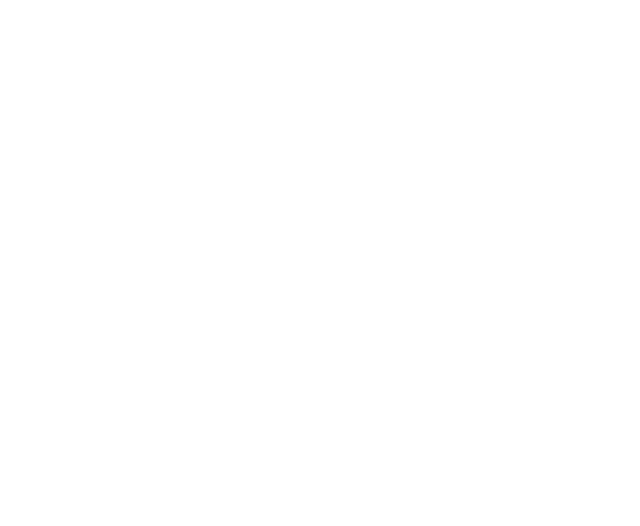
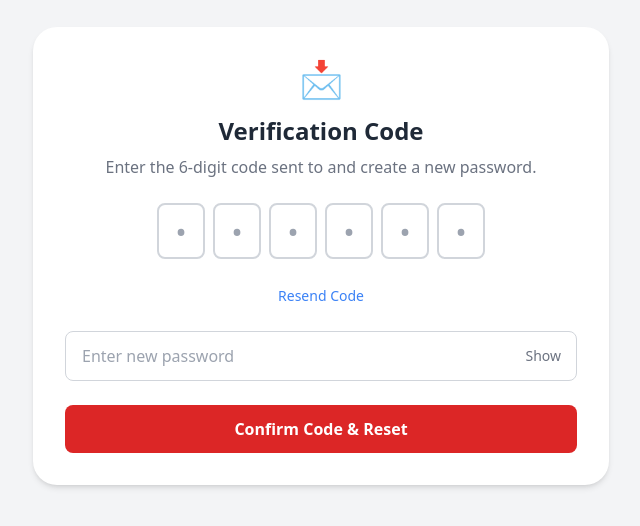
Before and after one commit to yonasteshome/Real-time-food-delivery-22, a React (Create React App) app in the folder frontend/: page /reset-password in a window 1280 px wide. Before the commit this address had no page. Shown: the part 144-670 px from the top of the page, without its empty margins (319-959 px from the left). Built offline with nearby package versions, Linux system fonts and the light colour scheme.

Commit message:
Add forgot and reset password pagesI

```diff
--- a/frontend/src/App.js
+++ b/frontend/src/App.js
@@ -16,7 +16,7 @@
         <Route path="/signup" element={<Signup />} />
         <Route path="/verify" element={<VerificationCode />} />
         <Route path="/forgot-password" element={<ForgotPassword />} />
-        <Route path="/reset-password/:token" element={<ResetPassword />} />
+        <Route path="/reset-password" element={<ResetPassword />} />
       </Routes>
     </Router>
   );
--- a/frontend/src/components/VerificationCode.js
+++ b/frontend/src/components/VerificationCode.js
@@ -1,60 +1,82 @@
-// VerificationCode.jsx
 import React, { useState, useEffect, useRef } from "react";
-import { useLocation, useNavigate } from "react-router-dom";
+import { useNavigate } from "react-router-dom";
+import useAuthStore from "../store/authStore";
 
 const VerificationCode = () => {
+  const navigate = useNavigate();
+  const inputsRef = useRef([]);
+  const { pendingUser } = useAuthStore();
+
   const [code, setCode] = useState(["", "", "", "", "", ""]);
   const [message, setMessage] = useState("");
-  const [status, setStatus] = useState("idle"); // idle | loading | success | error
-  const location = useLocation();
-  const navigate = useNavigate();
-  const email = location.state?.email || "";
-  const inputsRef = useRef([]);
+  const [status, setStatus] = useState("idle");
 
   useEffect(() => {
-    if (!email) {
+    if (!pendingUser?.phone) {
       navigate("/signup");
-      return;
+    } else {
+      inputsRef.current[0]?.focus();
     }
-    inputsRef.current[0]?.focus();
-  }, [email, navigate]);
+  }, [pendingUser, navigate]);
 
   const handleChange = (val, idx) => {
-    if (!/^\d?$/.test(val)) return; // only digits 0-9, max one
+    if (!val) return;
+
+    if (!/^\d$/.test(val)) return; // allow only one digit
+
     const newCode = [...code];
     newCode[idx] = val;
     setCode(newCode);
 
-    if (val && idx < 5) {
-      inputsRef.current[idx + 1]?.focus();
+    if (idx < 5) inputsRef.current[idx + 1]?.focus();
+  };
+
+  const handlePaste = (e) => {
+    e.preventDefault();
+    const paste = e.clipboardData.getData("text").trim();
+    if (!/^\d{6}$/.test(paste)) return; // only proceed if exactly 6 digits
+
+    const digits = paste.split("");
+    setCode(digits);
+
+    // Focus last input
+    inputsRef.current[5]?.focus();
+  };
+
+  const handleKeyDown = (e, idx) => {
+    if (e.key === "Backspace") {
+      e.preventDefault();
+      const newCode = [...code];
+      if (code[idx]) {
+        newCode[idx] = "";
+        setCode(newCode);
+      } else if (idx > 0) {
+        inputsRef.current[idx - 1]?.focus();
+        newCode[idx - 1] = "";
+        setCode(newCode);
+      }
     }
   };
 
-  const handleKeyDown = (e, idx) => {
-    if (e.key === "Backspace" && !code[idx] && idx > 0) {
-      const newCode = [...code];
-      newCode[idx - 1] = "";
-      setCode(newCode);
-      inputsRef.current[idx - 1]?.focus();
-    }
-  };
-
-  const allFilled = code.every((d) => d !== "");
+  const allFilled = code.every((digit) => digit !== "");
 
   const handleSubmit = async (e) => {
     e.preventDefault();
     if (!allFilled) return;
+
     setStatus("loading");
     setMessage("");
-    const enteredCode = code.join("");
+    const otp = code.join("");
 
     try {
-      const res = await fetch("http://localhost:5000/api/auth/verify-otp", {
+      const res = await fetch("http://localhost:5000/api/delivery/auth/verify-otp", {
         method: "POST",
         headers: { "Content-Type": "application/json" },
-        body: JSON.stringify({ email, code: enteredCode }),
+        body: JSON.stringify({ phone: pendingUser.phone, otp }),
       });
+
       const data = await res.json();
+
       if (res.ok) {
         setStatus("success");
         setMessage("Verification successful! Redirecting...");
@@ -71,7 +93,6 @@
   };
 
   const handleResend = () => {
-    // Placeholder: implement resend logic (call backend to regenerate/send code)
     setMessage("A new code has been sent.");
     setStatus("idle");
     setCode(["", "", "", "", "", ""]);
@@ -82,9 +103,9 @@
     <div className="min-h-screen flex items-center justify-center bg-slate-50 px-4">
       <div className="max-w-md w-full bg-white rounded-2xl shadow-xl p-8 relative overflow-hidden">
         <div className="absolute -top-16 -right-16 w-40 h-40 bg-gradient-to-br from-blue-400 to-indigo-600 rounded-full opacity-30 blur-3xl pointer-events-none" />
-        <h1 className="text-2xl font-semibold mb-2 text-gray-800 text-center">Verify Your Email</h1>
+        <h1 className="text-2xl font-semibold mb-2 text-gray-800 text-center">Verify Your Phone</h1>
         <p className="text-sm text-gray-500 mb-6 text-center">
-          Enter the 6-digit code sent to <span className="font-medium">{email}</span>
+          Enter the 6-digit code sent to <span className="font-medium">{pendingUser?.phone}</span>
         </p>
 
         <form onSubmit={handleSubmit} className="space-y-5">
@@ -92,16 +113,15 @@
             {code.map((digit, idx) => (
               <input
                 key={idx}
-                id={`code-${idx}`}
                 type="text"
                 inputMode="numeric"
                 maxLength={1}
                 value={digit}
                 onChange={(e) => handleChange(e.target.value, idx)}
                 onKeyDown={(e) => handleKeyDown(e, idx)}
+                onPaste={handlePaste}
                 ref={(el) => (inputsRef.current[idx] = el)}
                 className="w-12 h-14 text-center text-lg font-medium border border-gray-300 rounded-lg focus:outline-none focus:ring-2 focus:ring-green-500 transition"
-                aria-label={`Digit ${idx + 1}`}
               />
             ))}
           </div>
@@ -110,49 +130,21 @@
             type="submit"
             disabled={!allFilled || status === "loading"}
             className={`w-full flex items-center justify-center gap-2 py-3 rounded-lg font-medium transition ${
-              status === "success"
-                ? "bg-green-600"
-                : "bg-blue-600 hover:bg-blue-700"
+              status === "success" ? "bg-green-600" : "bg-blue-600 hover:bg-blue-700"
             } text-white disabled:opacity-60`}
           >
             {status === "loading" ? (
-              <svg
-                className="animate-spin h-5 w-5"
-                xmlns="http://www.w3.org/2000/svg"
-                fill="none"
-                viewBox="0 0 24 24"
-              >
-                <circle
-                  className="opacity-25"
-                  cx="12"
-                  cy="12"
-                  r="10"
-                  stroke="currentColor"
-                  strokeWidth="4"
-                ></circle>
-                <path
-                  className="opacity-75"
-                  fill="currentColor"
-                  d="M4 12a8 8 0 018-8v4a4 4 0 00-4 4H4z"
-                ></path>
+              <svg className="animate-spin h-5 w-5" viewBox="0 0 24 24" fill="none">
+                <circle className="opacity-25" cx="12" cy="12" r="10" stroke="currentColor" strokeWidth="4" />
+                <path className="opacity-75" fill="currentColor" d="M4 12a8 8 0 018-8v4a4 4 0 00-4 4H4z" />
               </svg>
             ) : status === "success" ? (
-              <svg
-                xmlns="http://www.w3.org/2000/svg"
-                className="h-5 w-5"
-                fill="none"
-                viewBox="0 0 24 24"
-                stroke="currentColor"
-              >
+              <svg className="h-5 w-5" fill="none" viewBox="0 0 24 24" stroke="currentColor">
                 <path strokeLinecap="round" strokeLinejoin="round" strokeWidth="2" d="M5 13l4 4L19 7" />
               </svg>
             ) : null}
             <span>
-              {status === "success"
-                ? "Verified"
-                : status === "loading"
-                ? "Verifying..."
-                : "Verify"}
+              {status === "success" ? "Verified" : status === "loading" ? "Verifying..." : "Verify"}
             </span>
           </button>
         </form>
@@ -160,23 +152,11 @@
         {message && (
           <div
             className={`mt-4 flex items-center gap-2 text-sm font-medium ${
-              status === "success"
-                ? "text-green-700"
-                : status === "error"
-                ? "text-red-600"
-                : "text-gray-600"
+              status === "success" ? "text-green-700" : status === "error" ? "text-red-600" : "text-gray-600"
             }`}
           >
-            {status === "success" && (
-              <span aria-label="success" className="inline-block">
-                ✅
-              </span>
-            )}
-            {status === "error" && (
-              <span aria-label="error" className="inline-block">
-                ❌
-              </span>
-            )}
+            {status === "success" && <span>✅</span>}
+            {status === "error" && <span>❌</span>}
             <span>{message}</span>
           </div>
         )}
@@ -199,7 +179,7 @@
               onClick={() => navigate("/signup")}
               className="text-gray-600 hover:underline"
             >
-              Change email
+              Change phone
             </button>
           </div>
         </div>
--- a/frontend/src/pages/ForgotPassword.jsx
+++ b/frontend/src/pages/ForgotPassword.jsx
@@ -1,61 +1,86 @@
 import { useState } from "react";
+import { useNavigate } from "react-router-dom";
 
 const ForgotPassword = () => {
+  const navigate = useNavigate();
   const [email, setEmail] = useState("");
+  const [phone, setPhone] = useState("");
+  const [error, setError] = useState("");
   const [message, setMessage] = useState("");
-  const [error, setError] = useState("");
 
-  const handleSubmit = async (e) => {
+  const handleSendOTP = async (e) => {
     e.preventDefault();
+    setError("");
     setMessage("");
-    setError("");
 
     try {
-      const res = await fetch("http://localhost:5000/auth/forgot-password", {
+      const res = await fetch("http://localhost:5000/api/delivery/auth/forgot-password", {
         method: "POST",
         headers: { "Content-Type": "application/json" },
-        body: JSON.stringify({
-          email,
-          redirectUrl: window.location.origin  // Added this line
-        }),
+        body: JSON.stringify({ email, phone }),
       });
 
       const data = await res.json();
 
-      if (res.ok) {
-        setMessage(data.message || "Password reset email sent!");
+      if (res.ok && data.status === "success") {
+        setMessage("✅ OTP sent to your phone.");
+        setTimeout(() => {
+          navigate("/reset-password", { state: { phone } });
+        }, 1000);
       } else {
-        setError(data.error || data.message || "Failed to send email.");
+        setError(data.message || "Failed to send OTP.");
       }
-    } catch (err) {
-      setError("Server error. Please try again.");
+    } catch {
+      setError("Network error. Please try again.");
     }
   };
 
   return (
     <div className="min-h-screen flex items-center justify-center bg-gray-100 px-4">
-      <div className="bg-white shadow-xl rounded-2xl p-8 w-full max-w-md">
-        <h2 className="text-2xl font-bold text-gray-800 mb-4 text-center">Forgot Password</h2>
+      <div className="bg-white p-8 rounded-3xl shadow-md w-full max-w-md text-center">
+        {/* Emoji Icon */}
+        <div className="text-4xl text-red-600 mb-4">📱</div>
 
-        <form onSubmit={handleSubmit} className="space-y-4">
+        <h2 className="text-2xl font-bold text-gray-800 mb-2">Forgot Password</h2>
+        <p className="text-gray-500 mb-6">
+          Enter your email and phone number to receive an OTP.
+        </p>
+
+        <form onSubmit={handleSendOTP} className="space-y-5 text-left">
+          <div>
+            <label className="block text-sm font-medium text-gray-700 mb-1">Email</label>
             <input
               type="email"
-            placeholder="Enter your email"
+              placeholder="example@email.com"
               value={email}
               onChange={(e) => setEmail(e.target.value)}
-            className="w-full border border-gray-300 px-4 py-2 rounded-xl focus:outline-none focus:ring-2 focus:ring-red-500"
               required
+              className="w-full border border-gray-300 px-4 py-3 rounded-lg focus:outline-none focus:ring-2 focus:ring-red-500"
             />
+          </div>
+
+          <div>
+            <label className="block text-sm font-medium text-gray-700 mb-1">Phone</label>
+            <input
+              type="tel"
+              placeholder="+2519XXXXXXX"
+              value={phone}
+              onChange={(e) => setPhone(e.target.value)}
+              required
+              className="w-full border border-gray-300 px-4 py-3 rounded-lg focus:outline-none focus:ring-2 focus:ring-red-500"
+            />
+          </div>
 
           <button
             type="submit"
-            className="w-full bg-red-500 text-white py-2 rounded-xl hover:bg-red-600 transition duration-300"
+            className="w-full bg-red-600 text-white py-3 rounded-lg font-semibold hover:bg-red-700 transition"
           >
-            Send Reset Link
+            Send OTP
           </button>
 
-          {message && <p className="text-green-600 text-center">{message}</p>}
-          {error && <p className="text-red-600 text-center">{error}</p>}
+          {/* Messages */}
+          {message && <p className="text-green-600 text-sm text-center mt-2">{message}</p>}
+          {error && <p className="text-red-600 text-sm text-center mt-2">{error}</p>}
         </form>
       </div>
     </div>
--- a/frontend/src/pages/ResetPassword.jsx
+++ b/frontend/src/pages/ResetPassword.jsx
@@ -1,64 +1,167 @@
-import { useState } from "react";
-import { useNavigate, useParams } from "react-router-dom";
+import { useState, useRef } from "react";
+import { useLocation, useNavigate } from "react-router-dom";
 
 const ResetPassword = () => {
-  const { token } = useParams(); // get token from URL params
+  const { phone } = useLocation().state || {};
   const navigate = useNavigate();
 
+  const [otp, setOtp] = useState(["", "", "", "", "", ""]);
   const [newPassword, setNewPassword] = useState("");
+  const [showPassword, setShowPassword] = useState(false);
   const [message, setMessage] = useState("");
   const [error, setError] = useState("");
+  const inputsRef = useRef([]);
+
+  if (!phone) {
+    navigate("/forgot-password");
+  }
+
+  const handleOTPInput = (value, index) => {
+    if (!/^\d*$/.test(value)) return;
+
+    const newOtp = [...otp];
+
+    if (value.length === 6 && index === 0) {
+      const digits = value.split("").slice(0, 6);
+      digits.forEach((digit, i) => {
+        newOtp[i] = digit;
+        if (inputsRef.current[i]) inputsRef.current[i].value = digit;
+      });
+      setOtp(digits);
+      inputsRef.current[5]?.focus();
+      return;
+    }
+
+    newOtp[index] = value;
+    setOtp(newOtp);
+
+    if (value && index < 5) inputsRef.current[index + 1]?.focus();
+    if (!value && index > 0) inputsRef.current[index - 1]?.focus();
+  };
+
+  const handleKeyDown = (e, index) => {
+    if (e.key === "Backspace" && !otp[index] && index > 0) {
+      inputsRef.current[index - 1]?.focus();
+    }
+  };
 
   const handleSubmit = async (e) => {
     e.preventDefault();
     setMessage("");
     setError("");
 
+    if (otp.includes("")) {
+      setError("Please enter the full 6-digit OTP code.");
+      return;
+    }
+
+    if (newPassword.length < 6) {
+      setError("Password must be at least 6 characters.");
+      return;
+    }
+
+    const otpCode = otp.join("");
+
     try {
-      const res = await fetch(`http://localhost:5000/auth/reset-password/${token}`, {
+      const res = await fetch("http://localhost:5000/api/delivery/auth/reset-password", {
         method: "POST",
         headers: { "Content-Type": "application/json" },
-        body: JSON.stringify({ newPassword }),
+        body: JSON.stringify({ phone, code: otpCode, newPassword }),
       });
 
       const data = await res.json();
 
-      if (res.ok) {
-        setMessage(data.message || "Password reset successful.");
-        // Redirect to login after a short delay
+      if (res.ok && data.status === "success") {
+        setMessage("✅ Password reset successful! Redirecting...");
         setTimeout(() => navigate("/login"), 2000);
       } else {
-        setError(data.error || data.message || "Failed to reset password.");
+        setError(data.message || "Failed to reset password.");
       }
-    } catch (err) {
-      setError("Error resetting password. Try again later.");
+    } catch {
+      setError("Network error. Please try again.");
     }
   };
 
   return (
-    <div className="min-h-screen flex items-center justify-center p-4">
-      <form onSubmit={handleSubmit} className="bg-white shadow p-8 rounded-xl w-full max-w-md space-y-4">
-        <h2 className="text-2xl font-semibold text-gray-800">Reset Password</h2>
+    <div className="min-h-screen flex items-center justify-center bg-gray-100 px-4">
+      <div className="bg-white p-8 rounded-3xl shadow-md w-full max-w-xl text-center">
+        {/* Emoji Icon */}
+        <div className="text-4xl text-green-600 mb-4">📩</div>
 
+        <h2 className="text-2xl font-bold text-gray-800 mb-2">Verification Code</h2>
+        <p className="text-gray-500 mb-6">
+          Enter the 6-digit code sent to <strong>{phone}</strong> and create a new password.
+        </p>
+
+        <form onSubmit={handleSubmit} className="space-y-6">
+          {/* OTP Boxes */}
+          <div className="flex justify-center gap-2">
+            {otp.map((digit, idx) => (
               <input
-          type="password"
+                key={idx}
+                type="text"
+                inputMode="numeric"
+                maxLength={1}
+                ref={(el) => (inputsRef.current[idx] = el)}
+                onChange={(e) => handleOTPInput(e.target.value, idx)}
+                onPaste={(e) => {
+                  e.preventDefault();
+                  handleOTPInput(e.clipboardData.getData("text"), 0);
+                }}
+                onKeyDown={(e) => handleKeyDown(e, idx)}
+                className="w-12 h-14 text-center text-2xl font-bold border-2 border-gray-300 rounded-lg
+                  focus:outline-none focus:border-green-500 transition"
+                placeholder="•"
+              />
+            ))}
+          </div>
+
+          {/* Resend Code Button */}
+          <div>
+            <button
+              type="button"
+              className="text-sm text-blue-500 hover:underline"
+              onClick={() => {
+                setOtp(["", "", "", "", "", ""]);
+                inputsRef.current[0]?.focus();
+              }}
+            >
+              Resend Code
+            </button>
+          </div>
+
+          {/* New Password Input */}
+          <div className="relative">
+            <input
+              type={showPassword ? "text" : "password"}
               placeholder="Enter new password"
               value={newPassword}
               onChange={(e) => setNewPassword(e.target.value)}
-          className="w-full border px-4 py-2 rounded-xl focus:outline-none focus:ring-2 focus:ring-[#E23E3E]"
+              className="w-full border border-gray-300 px-4 py-3 rounded-lg focus:outline-none focus:ring-2 focus:ring-green-500"
               required
             />
+            <button
+              type="button"
+              onClick={() => setShowPassword(!showPassword)}
+              className="absolute top-1/2 right-4 transform -translate-y-1/2 text-sm text-gray-500"
+            >
+              {showPassword ? "Hide" : "Show"}
+            </button>
+          </div>
 
+          {/* Confirm Button */}
           <button
             type="submit"
-          className="w-full bg-[#E23E3E] text-white py-2 rounded-xl hover:bg-red-400 transition"
+            className="w-full bg-red-600 text-white py-3 rounded-lg font-semibold hover:bg-red-700 transition"
           >
-          Reset Password
+            Confirm Code & Reset
           </button>
 
-        {message && <p className="text-green-600">{message}</p>}
-        {error && <p className="text-red-600">{error}</p>}
+          {/* Messages */}
+          {message && <p className="text-green-600 text-sm">{message}</p>}
+          {error && <p className="text-red-600 text-sm">{error}</p>}
         </form>
+      </div>
     </div>
   );
 };
```
Also changed, not shown: frontend/src/pages/Signup.jsx (+19 -15 lines), frontend/src/store/authStore.js (+6 -6 lines). Lines whose indentation alone changed are shown as unchanged.
